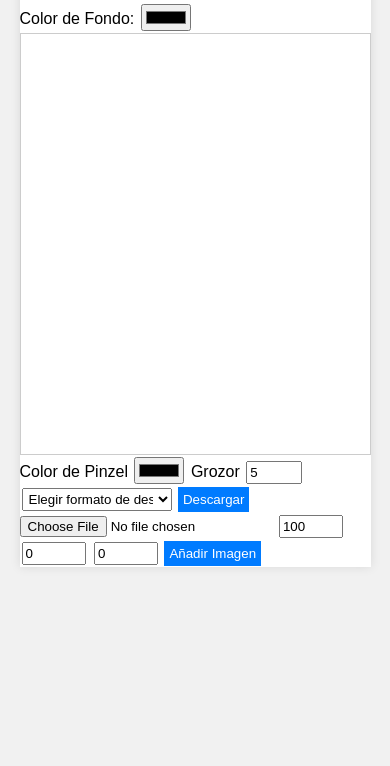
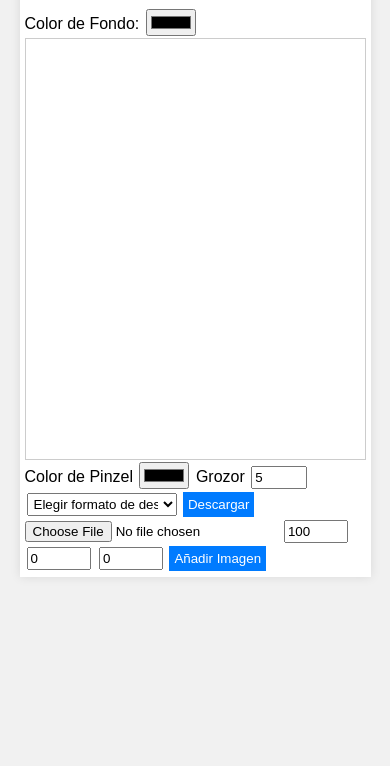
Before and after one commit to Roblesesp/Paint, a plain HTML site: page index.html in a window 390 px wide. Shown: the part 78-844 px from the top of the page. Drawn offline with Linux system fonts and the light colour scheme.

Commit message:
Update index.html
Signed-off-by: Roblesesp <86880878+Roblesesp@users.noreply.github.com>

```diff
--- a/index.html
+++ b/index.html
@@ -69,7 +69,7 @@
     @media screen and (max-width: 680px) {
       .container {
         width: 90%;
-        padding: 0px;
+        padding: 5px;
       }
     }
   </style>
```
